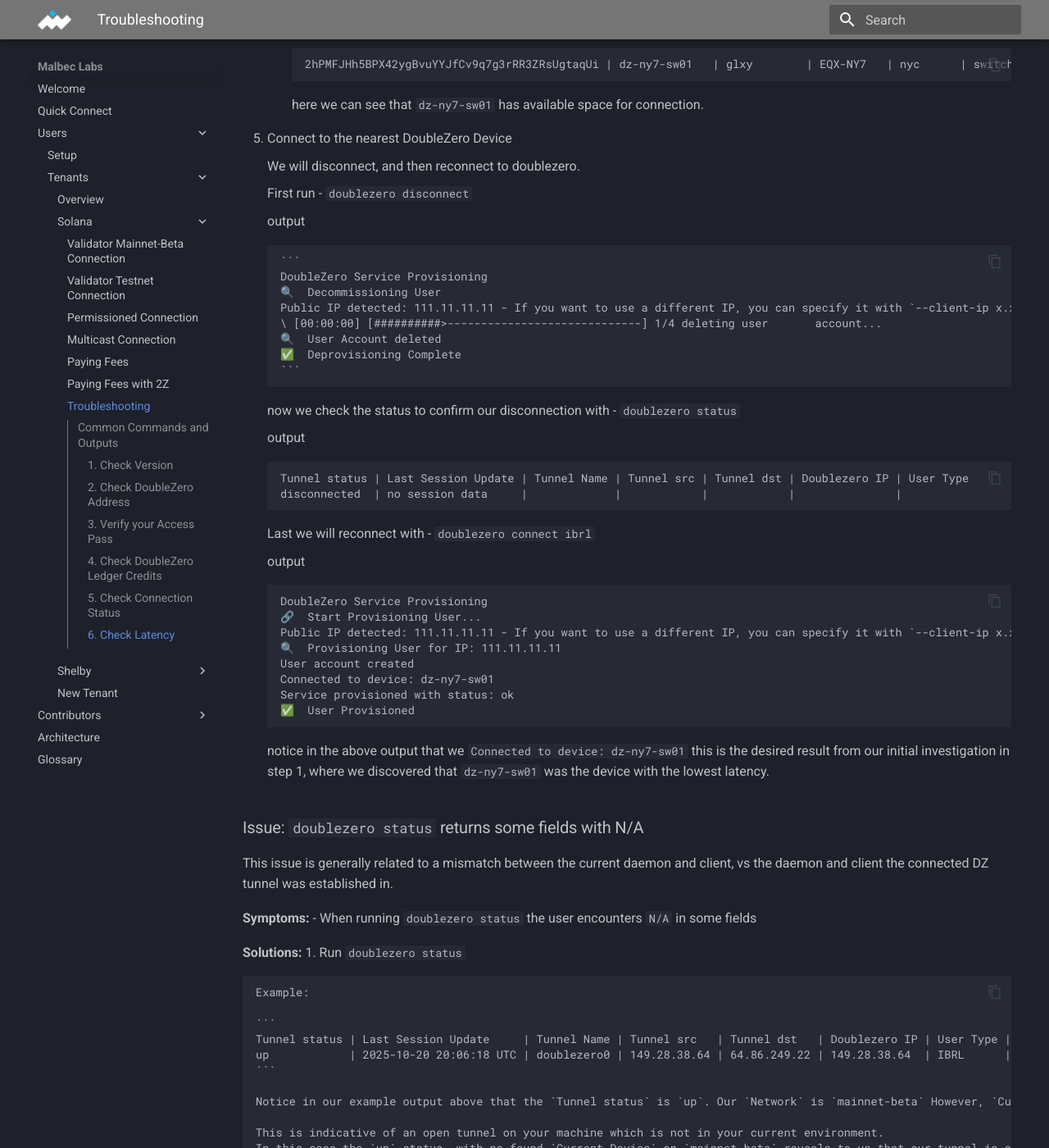
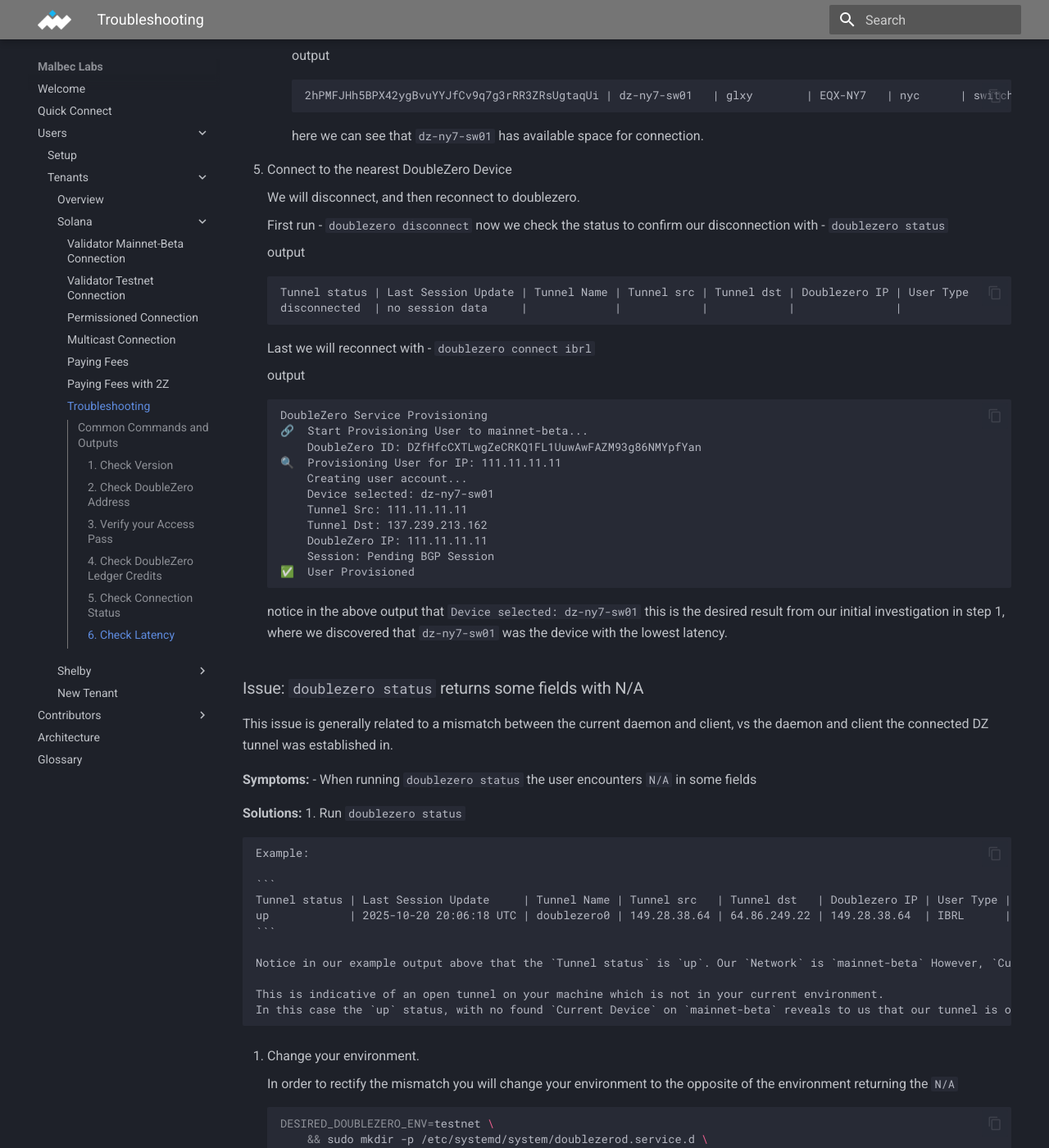
Before and after one commit to malbeclabs/docs, an MkDocs documentation site: the page built from docs/troubleshooting.md, in a window 1280 px wide and 1400 px high, scrolled down 5961 px. Shown: the whole window at 82% size. Built offline with MkDocs 1.6.1 and Material for MkDocs 9.7.7, drawn with Linux system fonts in a browser that asks for light colours; some of the changed text lies outside the part shown.

Commit message:
Update CLI connect output examples across docs
Updates example output for `doublezero connect` in all connection guides
and troubleshooting to match current CLI output format. Removes deprecated
`--client-ip` references.

````diff
--- a/docs/troubleshooting.md
+++ b/docs/troubleshooting.md
@@ -155,13 +155,15 @@
     ```
     doublezero connect ibrl
     DoubleZero Service Provisioning
-    🔗  Start Provisioning User...
-    Public IP detected: 111.11.11.11 - If you want to use a different IP, you can specify it with `--client-ip x.x.x.x`
+    🔗  Start Provisioning User to testnet...
+        DoubleZero ID: DZfHfcCXTLwgZeCRKQ1FL1UuwAwFAZM93g86NMYpfYan
     🔍  Provisioning User for IP: 111.11.11.11
-    User account created
-    Connected to device: nyc-dz001
-    The user has been successfully activated
-    Service provisioned with status: ok
+        Creating user account...
+        Device selected: nyc-dz001
+        Tunnel Src: 111.11.11.11
+        Tunnel Dst: 64.86.249.22
+        DoubleZero IP: 111.11.11.11
+        Session: Pending BGP Session
     ✅  User Provisioned
     ```
 
@@ -274,17 +276,6 @@
 
     First run
     - `doublezero disconnect`
-
-      output
-
-        ```
-        DoubleZero Service Provisioning
-        🔍  Decommissioning User
-        Public IP detected: 111.11.11.11 - If you want to use a different IP, you can specify it with `--client-ip x.x.x.x`
-        \ [00:00:00] [##########>-----------------------------] 1/4 deleting user       account...                                                                                                                                                                                                                                                                                                                                                                                                                                                                                                                     🔍  Deleting User Account for: 6QRU1ivJnKGHpom2BdzH9PiTRkJ5WhunPNLtfYcqVisW
-        🔍  User Account deleted
-        ✅  Deprovisioning Complete
-        ```
     now we check the status to confirm our disconnection with
     - `doublezero status`
 
@@ -300,15 +291,18 @@
     output
     ```
     DoubleZero Service Provisioning
-    🔗  Start Provisioning User...
-    Public IP detected: 111.11.11.11 - If you want to use a different IP, you can specify it with `--client-ip x.x.x.x`
+    🔗  Start Provisioning User to mainnet-beta...
+        DoubleZero ID: DZfHfcCXTLwgZeCRKQ1FL1UuwAwFAZM93g86NMYpfYan
     🔍  Provisioning User for IP: 111.11.11.11
-    User account created
-    Connected to device: dz-ny7-sw01
-    Service provisioned with status: ok
+        Creating user account...
+        Device selected: dz-ny7-sw01
+        Tunnel Src: 111.11.11.11
+        Tunnel Dst: 137.239.213.162
+        DoubleZero IP: 111.11.11.11
+        Session: Pending BGP Session
     ✅  User Provisioned
     ```
-    notice in the above output that we `Connected to device: dz-ny7-sw01` this is the desired result from our initial investigation in step 1, where we discovered that `dz-ny7-sw01` was the device with the lowest latency.
+    notice in the above output that `Device selected: dz-ny7-sw01` this is the desired result from our initial investigation in step 1, where we discovered that `dz-ny7-sw01` was the device with the lowest latency.
 
 ### Issue: `doublezero status` returns some fields with N/A
 
````
Also changed, not shown: docs/DZ Mainnet-beta Connection.md (+9 -7 lines), docs/DZ Testnet Connection.md (+9 -7 lines), docs/Multicast Connection.md (+7 -5 lines), docs/Permissioned Connection.md (+9 -7 lines), docs/Shelby Permissioned Connection.md (+9 -7 lines).
